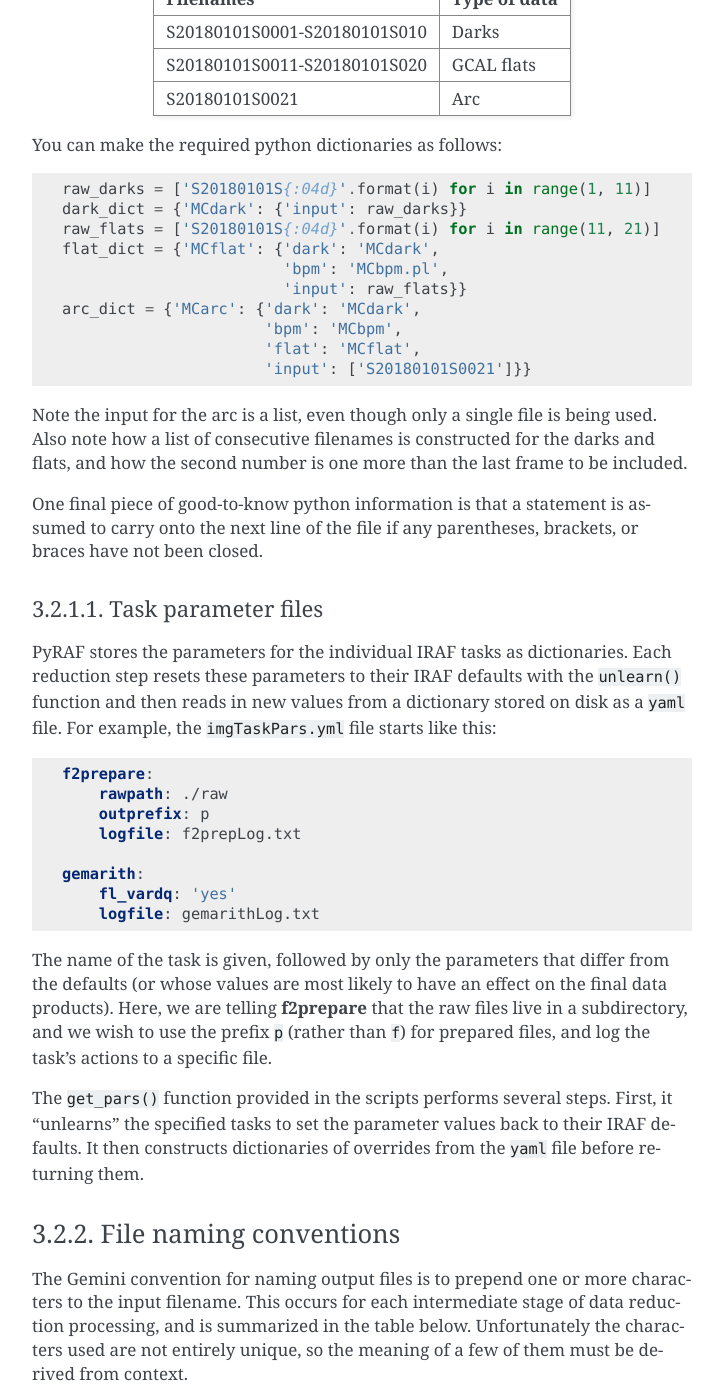
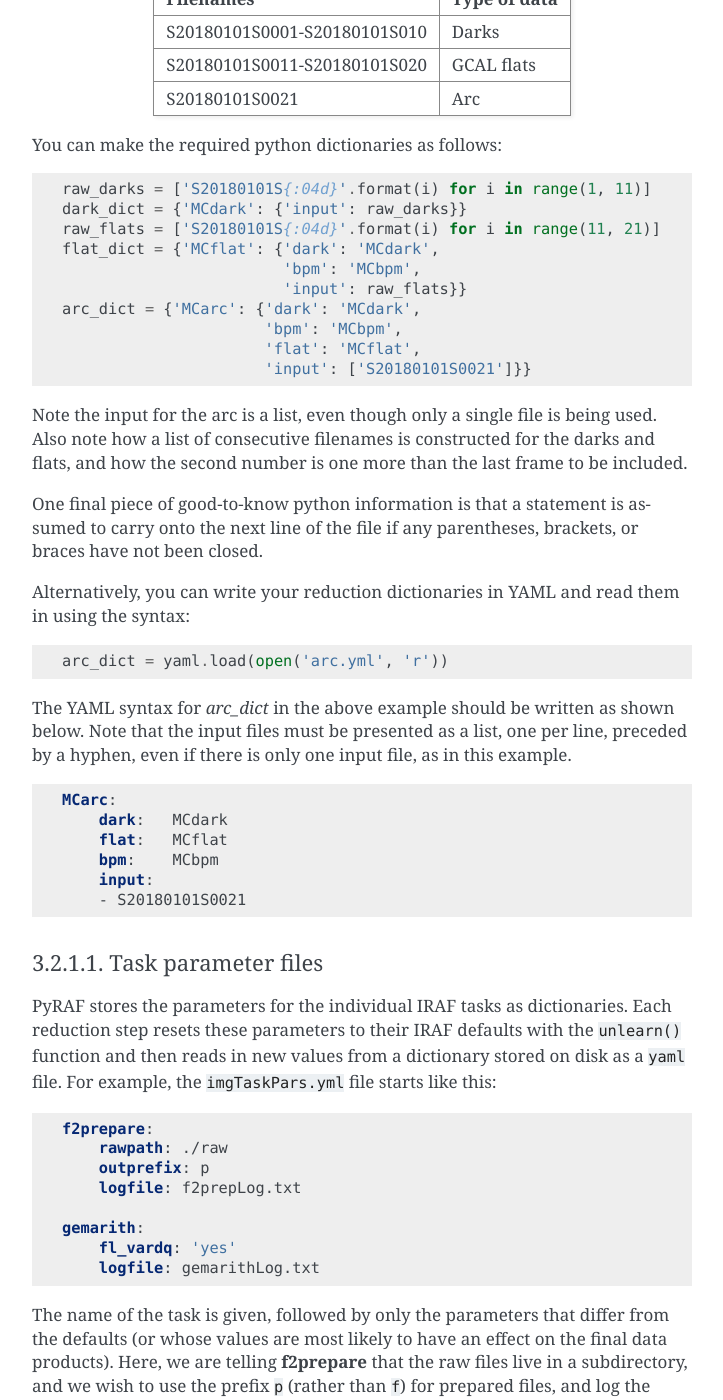
Before and after one commit to GeminiDRSoftware/F2Cookbook, a Sphinx documentation site: the page built from source/Processing.rst, in a window 1280 px wide and 1400 px high, scrolled down 6755 px. Shown: the whole window, without its empty margins (388-1111 px from the left). Built offline with Sphinx 7.4.7, drawn with Linux system fonts in a browser that asks for light colours.

Commit message:
explain how to create reduction dictionaries from YAML

```diff
--- a/source/Processing.rst
+++ b/source/Processing.rst
@@ -308,7 +308,7 @@ You can make the required python dictionaries as follows:
    dark_dict = {'MCdark': {'input': raw_darks}}
    raw_flats = ['S20180101S{:04d}'.format(i) for i in range(11, 21)]
    flat_dict = {'MCflat': {'dark': 'MCdark',
-                           'bpm': 'MCbpm.pl',
+                           'bpm': 'MCbpm',
                            'input': raw_flats}}
    arc_dict = {'MCarc': {'dark': 'MCdark',
                          'bpm': 'MCbpm',
@@ -323,6 +323,29 @@ more than the last frame to be included.
 One final piece of good-to-know python information is that a statement
 is assumed to carry onto the next line of the file if any parentheses,
 brackets, or braces have not been closed.
+
+Alternatively, you can write your reduction dictionaries in YAML and
+read them in using the syntax:
+
+.. code-block:: python
+
+   arc_dict = yaml.load(open('arc.yml', 'r'))
+
+
+The YAML syntax for `arc_dict` in the above example should be written as
+shown below. Note that the input files must be presented as a list, one
+per line, preceded by a hyphen, even if there is only one input file, as
+in this example.
+
+.. code-block:: yaml
+
+   MCarc:
+       dark:   MCdark
+       flat:   MCflat
+       bpm:    MCbpm
+       input:
+       - S20180101S0021
+
 
 Task parameter files
 ++++++++++++++++++++
```
